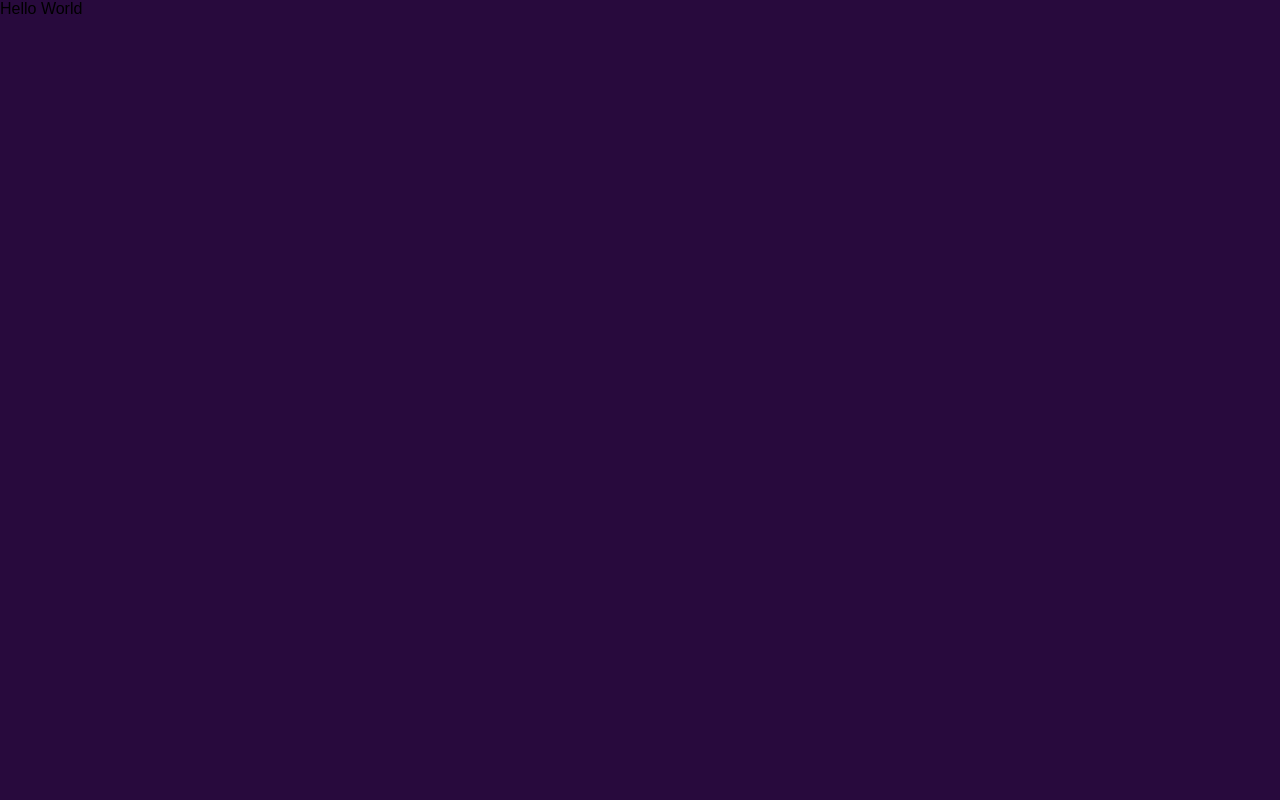
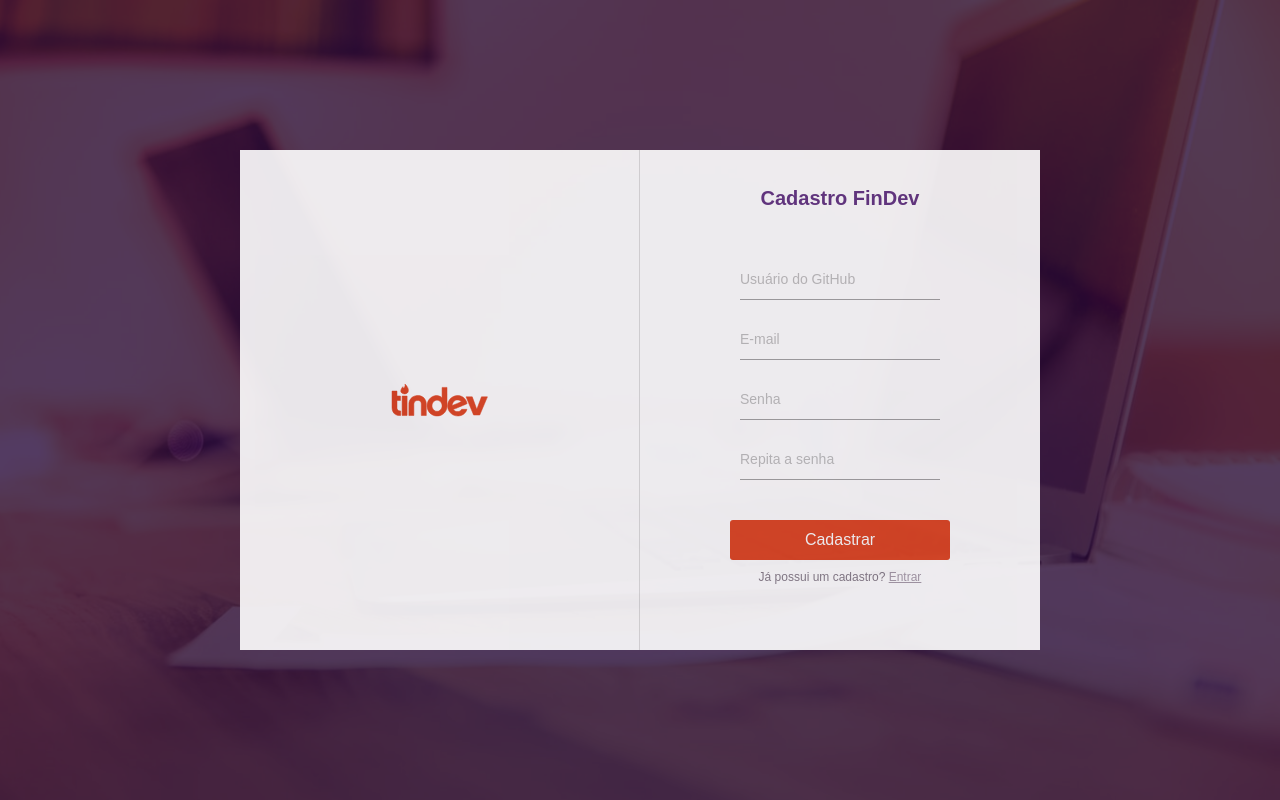
Before and after one commit to leandroppf/FinDev-React, a React (Create React App) app: page /cadastro in a window 1280 px wide. Built offline with nearby package versions, Linux system fonts and the light colour scheme.

Commit message:
Appearance changes in  SignUp page and css

```diff
--- a/src/css/SignUp.css
+++ b/src/css/SignUp.css
@@ -0,0 +1,162 @@
+.main-signup-container {
+    height: 100%;
+    display: flex;
+    flex-direction: column;
+    z-index: -2;
+    justify-content: center;
+    align-items: center;
+}
+
+.signup-container {
+    background: white;
+    height: 100%;
+    max-height: 500px;
+    width: 80%;
+    max-width: 800px;
+    display: flex;
+    flex-direction: row;
+    opacity: 0.9;
+}
+
+.signup-container h1 {
+    font-size: 20px;
+    color: #3c0363;
+    font-weight: bold;
+    opacity: 0.8;
+}
+
+.background {
+    background: url('../assets/backImage.jpg');
+    opacity: 0.2;
+    background-size: cover;
+    height: 100%;
+    width: 100%;
+    background-repeat: no-repeat;
+    z-index: -1;
+    position: absolute;
+}
+
+.signup-logo {
+    width: 50%;
+    display: flex;
+    flex-direction: column;
+    justify-content: center;
+    border-right: 1px solid #ddd;
+}
+
+.signup-logo h1 {
+    display: none;
+}
+
+.signup-logo img {
+    margin: auto;
+}
+
+.signup-form-container {
+    width: 50%;
+    display: flex;
+    flex-direction: column;
+    justify-content: center;
+}
+
+.signup-form-container h1 {
+    text-align: center;
+    margin-bottom: 30px;
+}
+
+.signup-form-itens {
+    display: flex;
+    flex-direction: column;
+    margin-bottom: 30px;
+}
+
+.signup-form-itens input {
+    width: 200px;
+    border-top: none;
+    border-right: none;
+    border-left: none;
+    border-bottom: 1px solid #999999;
+    background-color: transparent;
+    height: 40px;
+    font-size: 14px;
+    color: #404040;
+    font-weight: 50;
+    text-align: justify;
+    opacity: 0.9;
+    margin: 20px auto 0 auto;
+}
+
+.signup-form-itens input:focus {
+    border-bottom: 1px solid #404040;
+}
+
+.signup-form-itens input::placeholder {
+    color: #999999;
+    opacity: 0.7;
+}
+
+.signup {
+    color: #857c87;
+    font-size: 12px;
+    margin: 10px auto 0 auto;
+}
+
+.signup a {
+    color: #a69ba8;
+}
+
+.signup a:hover {
+    color: #ddd;
+}
+
+.signup-form-itens button {
+    border: 0;
+    border-radius: 3px;
+    height: 40px;
+    font-size: 16px;
+    background: #DF4723;
+    color: white;
+    cursor: pointer;
+    width: 220px;
+    margin: 40px auto 0 auto;
+}
+
+.signup-form-itens button:hover {
+    background: #f84623;
+}
+
+@media screen and (max-width: 720px) {
+    .signup-container {
+        max-width: 80%;
+        width: 80%;
+        flex-direction: column;
+        max-height: 650px;
+        height: 80%;
+        justify-content: center;
+    }
+
+    .signup-logo {
+        margin: 0 auto;
+        border: none;
+        text-align: center;
+        width: 100%;
+    }
+
+    .signup-logo img {
+        margin-bottom: 10%;
+    }
+
+    .signup-logo h1 {
+        display: block;
+        margin-bottom: 10%;
+    }
+
+    .signup-form-container {
+        margin: 0 auto;
+        width: 100%;
+    }
+
+    .signup-form-container h1 {
+        display: none;
+    }
+}
--- a/src/pages/Login.js
+++ b/src/pages/Login.js
@@ -40,10 +40,10 @@ export default function Login({ history }){
                 />
                 <button type="submit">Entrar</button>
             </form>
-            <a href={'/inicio'} className="forgot">
+            <a href={'/novaSenha'} className="forgot">
                 <span>Esqueceu a sua senha?</span>
             </a>
-            <span className="signup">Não tem uma conta? <a href="/novaSenha">Crie uma</a></span>
+            <span className="signup">Não tem uma conta? <a href="/cadastro">Crie uma</a></span>
             <div className="background"></div>
         </div>
     );
--- a/src/pages/SignUp.js
+++ b/src/pages/SignUp.js
@@ -1,8 +1,49 @@
 import React, { useState } from 'react';
 import '../css/SignUp.css';
 
+import api from '../services/api';
+
+import logo from '../assets/logo.svg'
+
 export default function SignUp({ history }){
     return(
-        <p>Hello World</p>
+        <div className="main-signup-container">
+            <div className="signup-container">
+                <div className="signup-logo">
+                    <h1>Cadastro FinDev</h1>
+                    <img src={logo} alt="FinDev"/>
+                </div>
+                <div className="signup-form-container">
+                    <h1>Cadastro FinDev</h1>
+                    <form>
+                        <div className="signup-form-itens">
+                            <input
+                                placeholder="Usuário do GitHub"
+                                type="text"
+                                required
+                            />
+                            <input
+                                placeholder="E-mail"
+                                type="email"
+                                required
+                            />
+                            <input
+                                placeholder="Senha"
+                                type="password"
+                                required
+                            />
+                            <input
+                                placeholder="Repita a senha"
+                                type="password"
+                                required
+                            />
+                            <button type="submit">Cadastrar</button>
+                            <span className="signup">Já possui um cadastro? <a href="/">Entrar</a></span>
+                        </div>
+                    </form>
+                </div>
+            </div>
+            <div className="background"></div>
+        </div>
     )
 }
```
